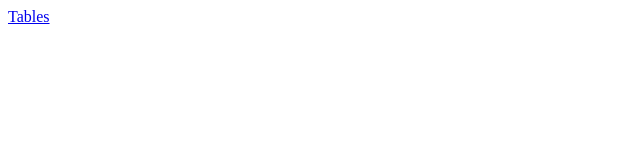
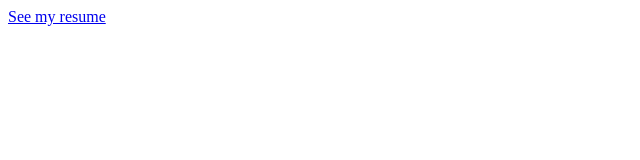
Before and after one commit to kindacoder/Learning_web_development, a plain HTML site: page index.html in a window 1280 px wide. Shown: the full height of the page, 0-640 px from the left. Drawn offline with Linux system fonts and the light colour scheme.

Commit message:
Update index.html

```diff
--- a/index.html
+++ b/index.html
@@ -9,6 +9,6 @@
 
 </head>
 <body>
-<a href="resume.html">Tables </a>
+<a href="resume.html">See my resume </a>
 </body>
 </html>
```
